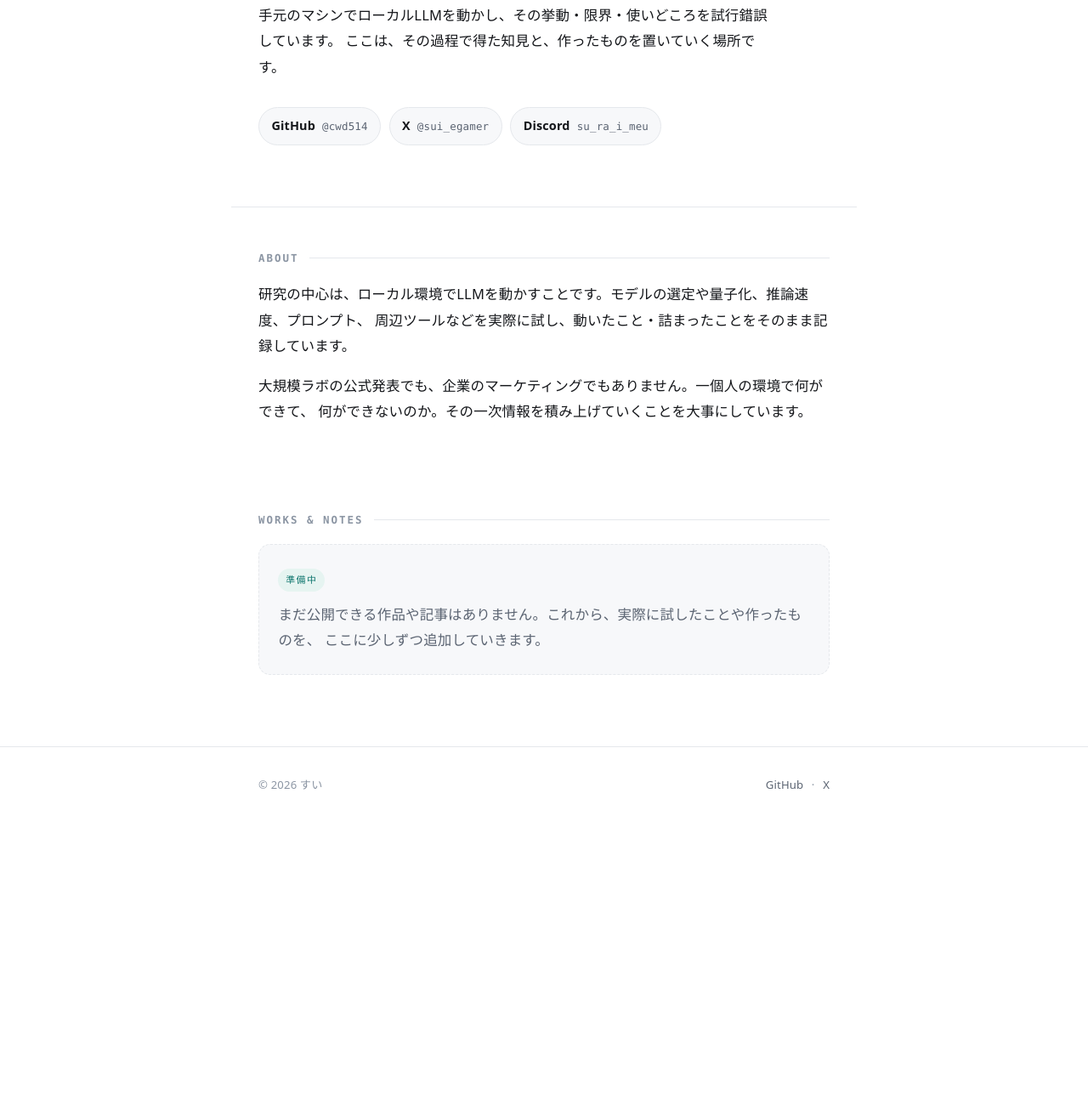
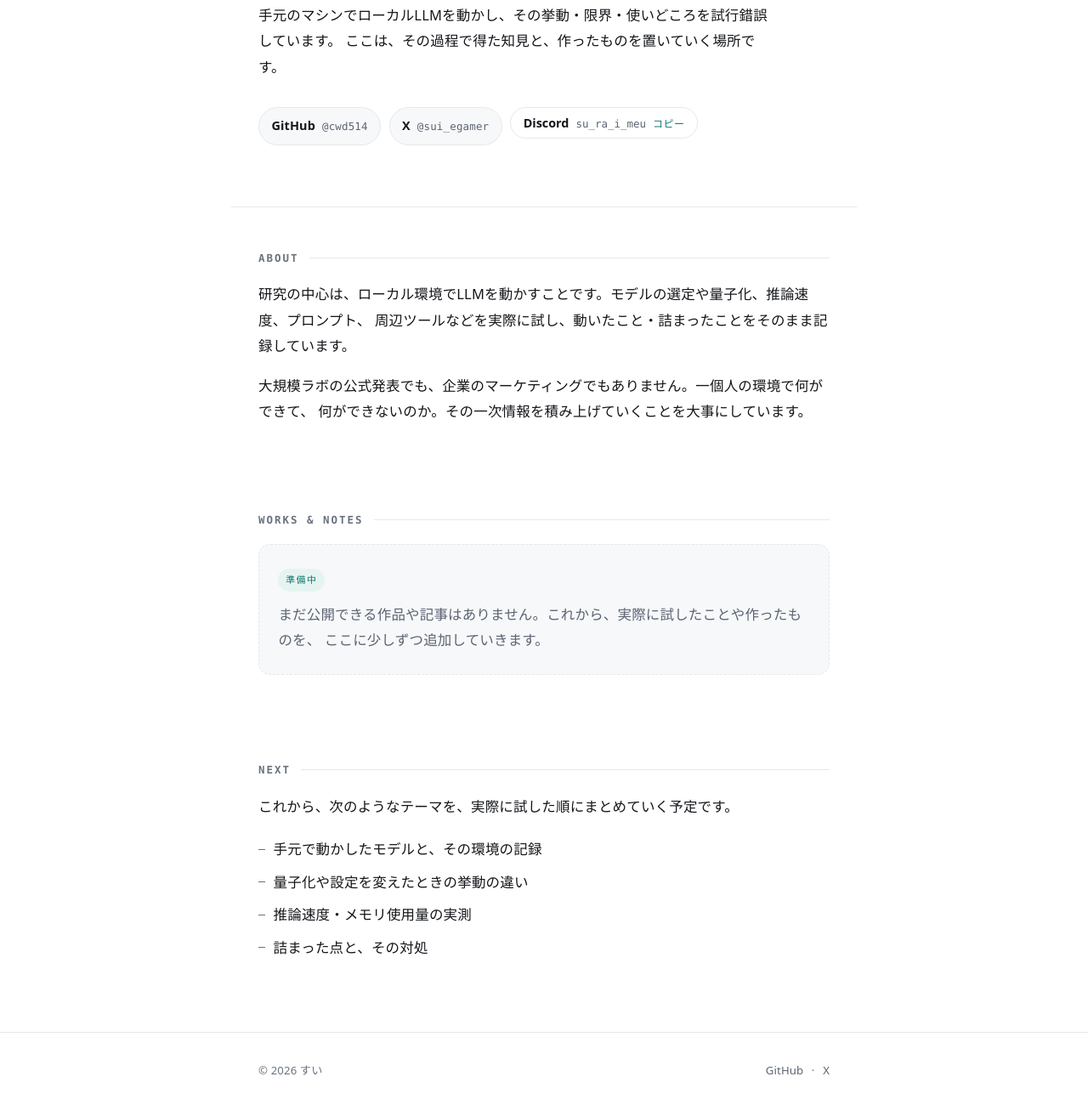
Before and after one commit to cwd514/cwd514.github.io, an Astro site: page / in a window 1280 px wide. Shown: the part 298-1598 px from the top of the page at 85% size. Before the commit the page ends 1265 px from the top, so only its background shows below. Built offline with nearby package versions, Linux system fonts and the light colour scheme; Astro itself is replaced by a stand-in of ours.

Commit message:
Add Discord copy control and planned-notes section; fix Faint Ink contrast to WCAG AA

```diff
--- a/src/layouts/BaseLayout.astro
+++ b/src/layouts/BaseLayout.astro
@@ -46,6 +46,7 @@ const year = new Date().getFullYear();
         <nav class="site-nav" aria-label="ナビゲーション">
           <a href="/#about">About</a>
           <a href="/#works">Works</a>
+          <a href="/#next">Next</a>
         </nav>
       </div>
     </header>
--- a/src/pages/index.astro
+++ b/src/pages/index.astro
@@ -5,8 +5,9 @@ import BaseLayout from '../layouts/BaseLayout.astro';
 const links = [
   { label: 'GitHub', handle: '@cwd514', href: 'https://github.com/cwd514' },
   { label: 'X', handle: '@sui_egamer', href: 'https://x.com/sui_egamer' },
-  { label: 'Discord', handle: 'su_ra_i_meu', href: null },
 ] as const;
+
+const discord = 'su_ra_i_meu';
 
 const notes = (await getCollection('notes', ({ data }) => !data.draft)).sort(
   (a, b) => b.data.date.valueOf() - a.data.date.valueOf()
@@ -30,25 +31,29 @@ const dateFmt = new Intl.DateTimeFormat('ja-JP', {
     </p>
     <ul class="links">
       {
-        links.map((l) =>
-          l.href ? (
+        links.map((l) => (
           <li>
             <a class="pill" href={l.href} target="_blank" rel="me noopener noreferrer">
               <span class="pill-label">{l.label}</span>
               <span class="pill-handle">{l.handle}</span>
             </a>
           </li>
-          ) : (
+        ))
+      }
       <li>
-              <span class="pill pill-static">
-                <span class="pill-label">{l.label}</span>
-                <span class="pill-handle">{l.handle}</span>
-              </span>
+        <button
+          type="button"
+          class="pill pill-copy"
+          data-copy={discord}
+          aria-label={`Discord のユーザー名 ${discord} をコピー`}
+        >
+          <span class="pill-label">Discord</span>
+          <span class="pill-handle">{discord}</span>
+          <span class="pill-action" aria-hidden="true">コピー</span>
+        </button>
       </li>
-          )
-        )
-      }
     </ul>
+    <p class="sr-only" role="status" data-copy-status></p>
   </section>
 
   <section id="about" class="wrap">
@@ -95,4 +100,60 @@ const dateFmt = new Intl.DateTimeFormat('ja-JP', {
       )
     }
   </section>
+
+  <section id="next" class="wrap">
+    <h2 class="section-title">Next</h2>
+    <div class="prose">
+      <p>これから、次のようなテーマを、実際に試した順にまとめていく予定です。</p>
+      <ul class="planned">
+        <li>手元で動かしたモデルと、その環境の記録</li>
+        <li>量子化や設定を変えたときの挙動の違い</li>
+        <li>推論速度・メモリ使用量の実測</li>
+        <li>詰まった点と、その対処</li>
+      </ul>
+    </div>
+  </section>
+
+  <script>
+    const copyButtons = document.querySelectorAll<HTMLButtonElement>('[data-copy]');
+    const status = document.querySelector<HTMLElement>('[data-copy-status]');
+    let resetTimer: number | undefined;
+
+    async function copyText(text: string): Promise<boolean> {
+      try {
+        if (navigator.clipboard?.writeText) {
+          await navigator.clipboard.writeText(text);
+          return true;
+        }
+      } catch {
+        // Clipboard API can reject (permissions, insecure context); fall back below.
+      }
+      const field = document.createElement('textarea');
+      field.value = text;
+      field.setAttribute('readonly', '');
+      field.style.position = 'fixed';
+      field.style.top = '-9999px';
+      document.body.appendChild(field);
+      field.select();
+      const ok = document.execCommand('copy');
+      document.body.removeChild(field);
+      return ok;
+    }
+
+    copyButtons.forEach((button) => {
+      const action = button.querySelector<HTMLElement>('.pill-action');
+      const text = button.dataset.copy ?? '';
+      button.addEventListener('click', async () => {
+        const ok = await copyText(text);
+        if (!ok || !action) return;
+        action.textContent = 'コピーしました';
+        if (status) status.textContent = `Discord のユーザー名 ${text} をコピーしました`;
+        window.clearTimeout(resetTimer);
+        resetTimer = window.setTimeout(() => {
+          action.textContent = 'コピー';
+          if (status) status.textContent = '';
+        }, 2000);
+      });
+    });
+  </script>
 </BaseLayout>
--- a/src/styles/global.css
+++ b/src/styles/global.css
@@ -6,7 +6,7 @@
   --surface: #f7f8fa;
   --fg: #14161a;
   --muted: #5b6472;
-  --faint: #8b95a3;
+  --faint: #69727e;
   --border: #e5e8ec;
   --accent: #0f766e;
   --accent-soft: #e6f4f1;
@@ -26,7 +26,7 @@
     --surface: #13161b;
     --fg: #e8eaed;
     --muted: #9aa3b2;
-    --faint: #6b7480;
+    --faint: #8b95a3;
     --border: #23272e;
     --accent: #2dd4bf;
     --accent-soft: #0e2825;
@@ -205,8 +205,21 @@ a.pill:hover {
   font-family: var(--font-mono);
   font-size: 0.78rem;
 }
-.pill-static {
-  cursor: default;
+.pill-copy {
+  font-family: var(--font-sans);
+  color: var(--fg);
+  background: var(--bg);
+  cursor: pointer;
+}
+.pill-copy:hover {
+  border-color: var(--accent);
+  transform: translateY(-1px);
+}
+.pill-action {
+  font-family: var(--font-mono);
+  font-size: 0.75rem;
+  letter-spacing: 0.04em;
+  color: var(--accent);
 }
 
 /* ---------- sections ---------- */
@@ -236,6 +249,26 @@ a.pill:hover {
 }
 .prose p:last-child {
   margin-bottom: 0;
+}
+.planned {
+  list-style: none;
+  margin: 1.25rem 0 0;
+  padding: 0;
+  display: grid;
+  gap: 0.5rem;
+}
+.planned li {
+  position: relative;
+  padding-inline-start: 1.1rem;
+}
+.planned li::before {
+  content: "";
+  position: absolute;
+  inset-inline-start: 0;
+  top: 0.9em;
+  width: 0.5rem;
+  height: 1px;
+  background: var(--faint);
 }
 
 /* ---------- empty state ---------- */
@@ -346,6 +379,17 @@ a.pill:hover {
 }
 
 /* ---------- a11y ---------- */
+.sr-only {
+  position: absolute;
+  width: 1px;
+  height: 1px;
+  padding: 0;
+  margin: -1px;
+  overflow: hidden;
+  clip-path: inset(50%);
+  white-space: nowrap;
+  border: 0;
+}
 :focus-visible {
   outline: 2px solid var(--accent);
   outline-offset: 3px;
```
Also changed, not shown: DESIGN.md (+5 -5 lines), .impeccable/critique/2026-09-26T13-16-36Z__src-pages-index-astro.md (added), .impeccable/design.json. Lines whose indentation alone changed are shown as unchanged.
